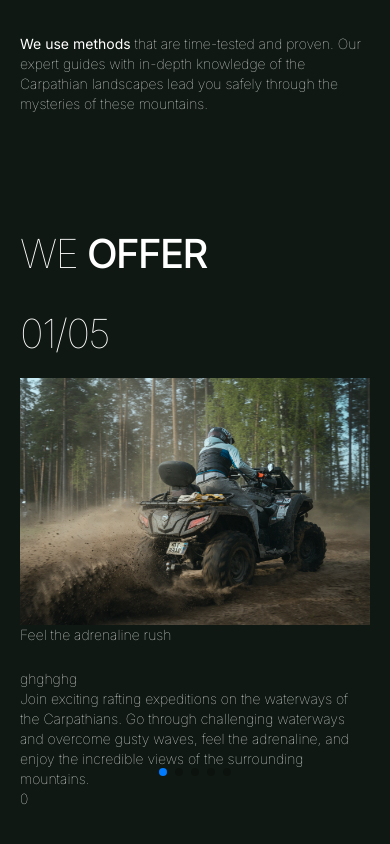
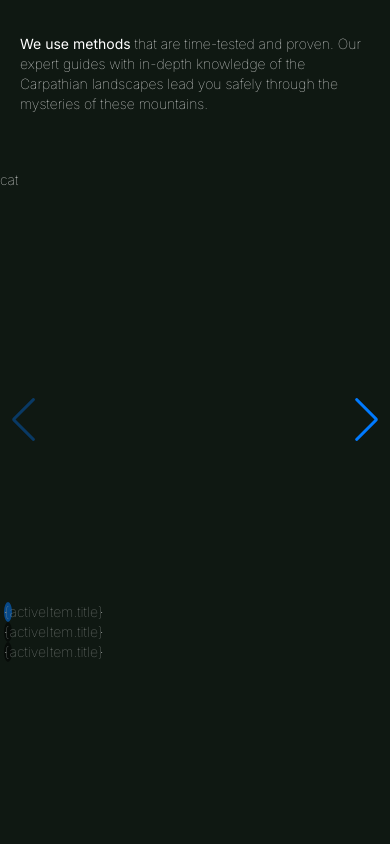
Before and after one commit to Veronikanos/carpTravel, a Next.js app: page / in a window 390 px wide. Shown: the part 1308-2152 px from the top of the page. Built offline with nearby package versions, Linux system fonts and the light colour scheme; a web font is replaced by a local one.

Commit message:
feat: attempt to build custom pagination

```diff
--- a/src/app/globals.css
+++ b/src/app/globals.css
@@ -175,3 +175,13 @@ transform:translate(0, -50%) rotate(45deg);
     background-size: auto 146px, cover, cover ;
   }
 }
+
+
+.swiper-horizontal > .swiper-pagination-bullets, .swiper-pagination-bullets{
+    display: flex;
+    flex-direction: column;
+}
+
+.swiper-pagination-bullets .swiper-pagination-bullet{
+height:fit-content;
+}
--- a/src/components/Services.tsx
+++ b/src/components/Services.tsx
@@ -1,7 +1,7 @@
 'use client'
 
 import Image from 'next/image';
-import { FC, useEffect, useState } from 'react';
+import { FC, useEffect, useState, useRef, MutableRefObject } from 'react';
 import { Swiper, SwiperSlide } from 'swiper/react';
 import 'swiper/css';
 import { ContentItem } from './types';
@@ -11,106 +11,174 @@ import 'swiper/css/navigation';
 import 'swiper/css/pagination';
 import 'swiper/css/scrollbar';
 import Slider from './Slider';
+import { register } from "swiper/element/bundle";
 
+register();
+
+declare global {
+  namespace JSX {
+    interface IntrinsicElements {
+      'swiper-container': any; // This is the type assertion
+      'swiper-slide': any;
+    }
+  }
+}
 
 const Services: FC = () => {
     const [data, setData] = useState<ContentItem[]>([]);
     const [controlledSwiper, setControlledSwiper] = useState<any>(null);
-    const [activeItem, setActiveItem] = useState<number>(0); // Initialize activeItem state
+    const [activeItem, setActiveItem] = useState<any>(0); // Initialize activeItem state
+    const swiperRef = useRef(null);
 
-    useEffect(() => {
-      // Fetch data from content.json
-      fetch('/content.json')
-        .then(response => response.json())
-        .then(data => setData(data))
-        .catch(error => console.error('Error fetching data:', error));
-    }, []);
+    // const [activeItem, setActiveItem] = useState('cat');
+    const items = ['cat', 'dog', 'bird'];
 
-
-  // Access activeIndex from controlledSwiper
-  const activeIndex = controlledSwiper?.activeIndex ?? 0;
-
-  // Update the activeItem state with a new value
-  const handleActiveItemChange = (newActiveItem: number) => {
-    setActiveItem(newActiveItem);
-  };
-    return (
-      <section>
-        <div className="padding-x services-section">
-          <div className="padding-y">
-            <h2 className="header-2 mb-[24px] md:mb-0">
-              We <span className="font-medium">offer</span>
-            </h2>
-            <div className="header-2 ml-auto">01/0{data.length}
-            </div>
-
-            <div className="my-[16px] max-w-[463px] md:max-w-[463px] xl:max-w-[607px]">
+    const handleItemClick = (item: any) => {
+      setActiveItem(item);
+    };
 
 
 
-              <Swiper
-              modules={[Controller, Navigation, Pagination, Scrollbar, A11y]}
-            //   modules={[EffectFade]} effect="fade"
-                spaceBetween={50}
-                slidesPerView={1}
-                pagination={{clickable: true}}
+    // useEffect(() => {
+    //   // Fetch data from content.json
+    //   fetch('/content.json')
+    //     .then(response => response.json())
+    //     .then(data => setData(data))
+    //     .catch(error => console.error('Error fetching data:', error));
+    // }, []);
 
-                controller={{ control: controlledSwiper }}
-    //   onSlideChange={(swiper) => handleActiveItemChange(swiper.activeIndex)}
-      onSlideChange={(swiper) => console.log(swiper)}
+    const renderCustomBullet = (index: number, className: string) => {
+        if (!data){
+            fetch('/content.json')
+            .then(response => response.json())
+            .then(data => setData(data))
+            .catch(error => console.error('Error fetching data:', error));
+        }
+            // Custom pagination rendering for each item
+            const item = data[index];
+            console.log(data);
+            console.log(activeItem);
+            return `
+              <div
+                class="${className} cursor-pointer ${
+                  activeItem === item ? 'font-bold' : 'opacity-50'
+                }"
               >
-                {data.map((item, index) => (
-                  <SwiperSlide key={index}>
-                    <div className="">
-                      <Image
-                        src={item.image}
-                        width={607}
-                        height={429}
-                        sizes="(max-width: 320px) 280px, (max-width: 768px) 463px, (max-width: 1280px) 607px"
-                        alt={item.alt}
-                        layout="responsive"
-                      />
-                    </div>
-                    <p className="mb-[24px]">{item.title}</p>
-                    <Slider/>
-            <p>
-              {item.description}
-            </p>
+              {activeItem.title}
+              </div>
+            `;
+          }
 
+  // ${data[index].title}
+
+    return (
+
+            <div className="relative w-full h-screen">
+                    <Swiper
+        navigation
+        pagination={{
+          clickable: true,
+        //   formatFractionCurrent: function (number) {
+        //     return '0' + number;
+        // },
+        //   renderFraction: function (currentClass, totalClass) {
+        //     return '<span class="' + currentClass + '"></span>' +
+        //             ' of ' +
+        //             '<span class="' + totalClass + '"></span>';
+        // },
+          renderBullet: renderCustomBullet,
+        }}
+        // className="absolute w-full h-full"
+        style={{ height: '500px' }}
+      >
+
+                {/* Swiper slides */}
+                {items.map((item) => (
+                  <SwiperSlide key={item}>
+                    <h2>{item}</h2>
+                    {/* <img src={`/images/${item}-background.jpg`} alt={`${item} background`} /> */}
                   </SwiperSlide>
                 ))}
               </Swiper>
 
-              <Swiper
-        modules={[Controller]}
-        onSwiper={setControlledSwiper}
-      >
-             <SwiperSlide> {activeIndex}</SwiperSlide>
-             <SwiperSlide> {activeIndex}</SwiperSlide>
-             <SwiperSlide> {activeIndex}</SwiperSlide>
-             <SwiperSlide> {activeIndex}</SwiperSlide>
-             <SwiperSlide> {activeIndex}</SwiperSlide>
-      </Swiper>
+            </div>
+
+    //   <section>
+    //     <div className="padding-x services-section">
+    //       <div className="padding-y">
+    //         <h2 className="header-2 mb-[24px] md:mb-0">
+    //           We <span className="font-medium">offer</span>
+    //         </h2>
+    //         <div className="header-2 ml-auto">01/0{data.length}
+    //         </div>
+
+    //         <div className="my-[16px] max-w-[463px] md:max-w-[463px] xl:max-w-[607px]">
 
 
-            </div>
 
-            {/* <ul className="mb-[34px] services-list flex flex-col gap-[16px]">
-              {data.map((item, index) => (
-                <li
-                  key={index}
-                  className={index === activeSlide ? 'services-item__active' : ''}
-                  onClick={() => handleListItemClick(index)}
-                >
-                  {item.title}
-                </li>
-              ))}
-            </ul> */}
+    //           <Swiper
+    //           modules={[Controller, Navigation, Pagination, Scrollbar, A11y]}
+    //         //   modules={[EffectFade]} effect="fade"
+    //             spaceBetween={50}
+    //             slidesPerView={1}
+    //             pagination={{clickable: true}}
+
+    //             controller={{ control: controlledSwiper }}
+    // //   onSlideChange={(swiper) => handleActiveItemChange(swiper.activeIndex)}
+    //   onSlideChange={(swiper) => console.log(swiper)}
+    //           >
+    //             {data.map((item, index) => (
+    //               <SwiperSlide key={index}>
+    //                 <div className="">
+    //                   <Image
+    //                     src={item.image}
+    //                     width={607}
+    //                     height={429}
+    //                     sizes="(max-width: 320px) 280px, (max-width: 768px) 463px, (max-width: 1280px) 607px"
+    //                     alt={item.alt}
+    //                     layout="responsive"
+    //                   />
+    //                 </div>
+    //                 <p className="mb-[24px]">{item.title}</p>
+    //                 <Slider/>
+    //         <p>
+    //           {item.description}
+    //         </p>
+
+    //               </SwiperSlide>
+    //             ))}
+    //           </Swiper>
+
+    //           <Swiper
+    //     modules={[Controller]}
+    //     onSwiper={setControlledSwiper}
+    //   >
+    //          <SwiperSlide> {activeIndex}</SwiperSlide>
+    //          <SwiperSlide> {activeIndex}</SwiperSlide>
+    //          <SwiperSlide> {activeIndex}</SwiperSlide>
+    //          <SwiperSlide> {activeIndex}</SwiperSlide>
+    //          <SwiperSlide> {activeIndex}</SwiperSlide>
+    //   </Swiper>
 
 
-          </div>
-        </div>
-      </section>
+    //         </div>
+
+    //         {/* <ul className="mb-[34px] services-list flex flex-col gap-[16px]">
+    //           {data.map((item, index) => (
+    //             <li
+    //               key={index}
+    //               className={index === activeSlide ? 'services-item__active' : ''}
+    //               onClick={() => handleListItemClick(index)}
+    //             >
+    //               {item.title}
+    //             </li>
+    //           ))}
+    //         </ul> */}
+
+
+    //       </div>
+    //     </div>
+    //   </section>
     );
   };
 
```
